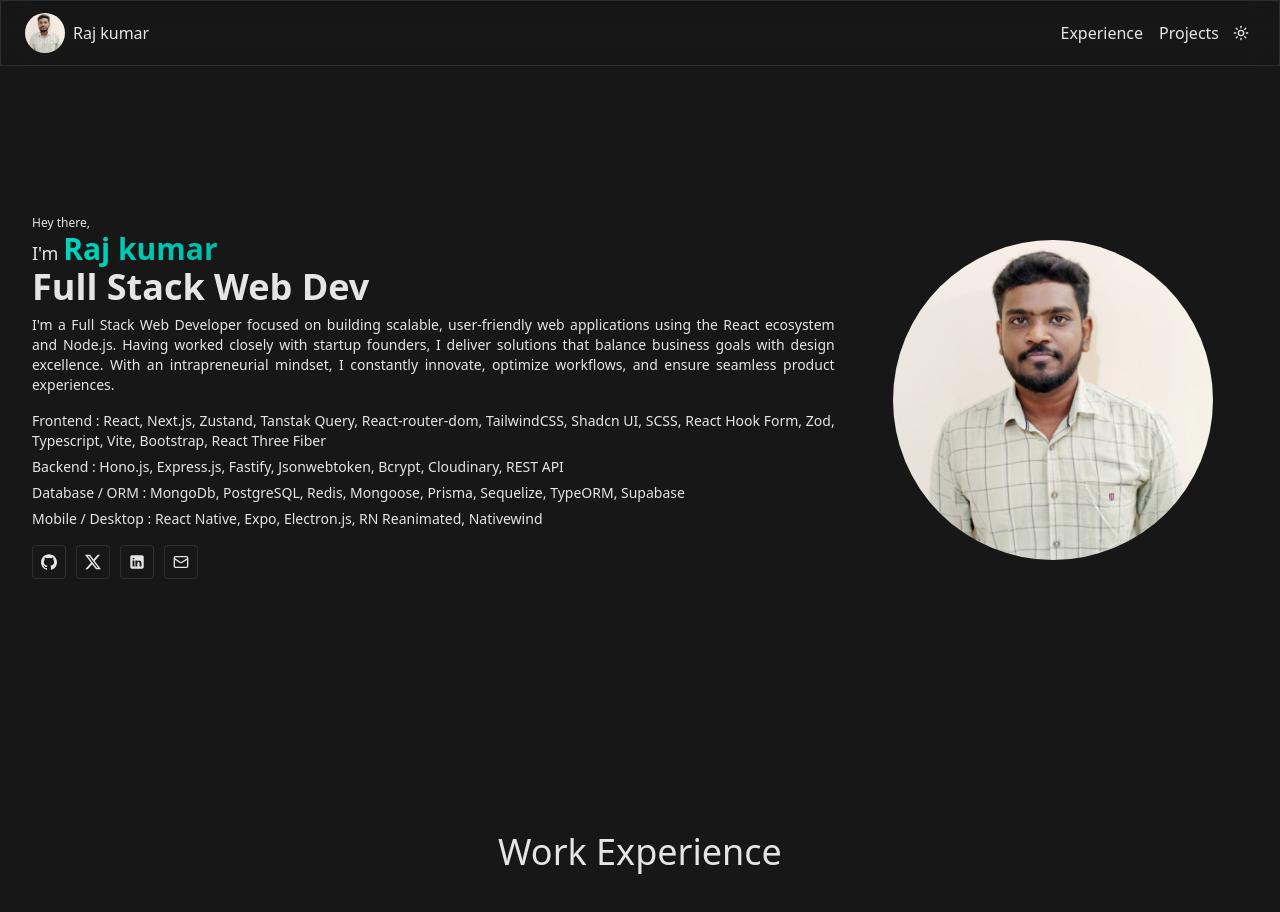
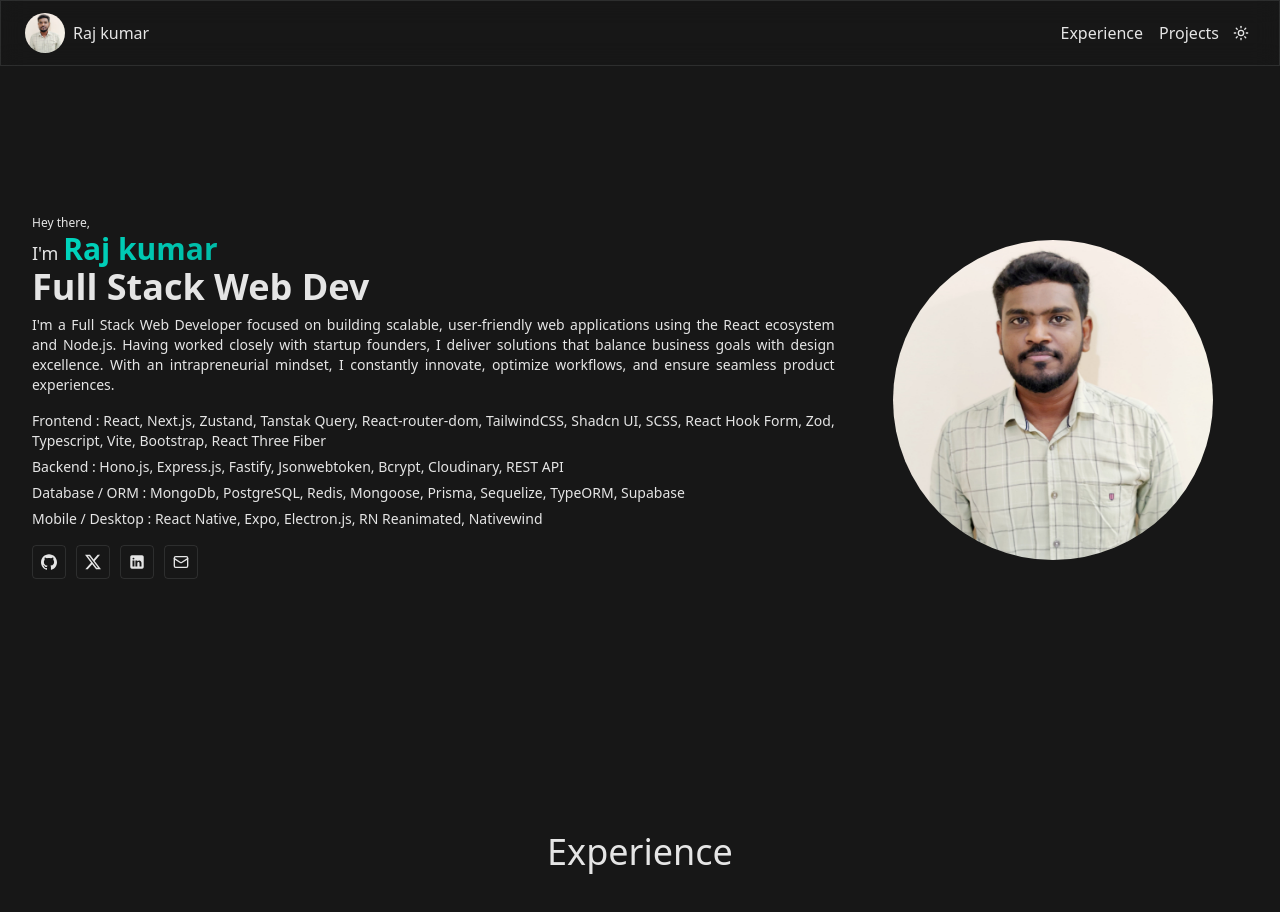
Before and after one commit to glRajkumar/portfolio, a Next.js app: page / in a window 1280 px wide. Shown: the top 912 px of the page. Built offline with nearby package versions, Linux system fonts and the light colour scheme.

Commit message:
max-w-7xl

```diff
--- a/components/home/experiences.tsx
+++ b/components/home/experiences.tsx
@@ -4,11 +4,11 @@ import { experiences } from "./data";
 function Experiences() {
   return (
     <section className="p-8" id="experience">
-      <h3 className="mb-4 text-4xl text-center">Work Experience</h3>
+      <h3 className="mb-4 text-4xl text-center">Experience</h3>
 
       {
         experiences.map((ex, i) => (
-          <div key={ex.title} className="revealing mb-4 sm:mb-8 rounded-2xl border relative isolate">
+          <div key={ex.title} className="revealing mb-4 sm:mb-8 max-w-7xl mx-auto rounded-2xl border relative isolate">
             <span className={`timeline-line w-px ${i === experiences.length - 1 ? "[--h:90%] md:[--h:80%]" : ""} absolute top-12 -left-px bg-gradient-to-b from-border via-border to-teal-600 dark:to-teal-300 rounded-full`}></span>
 
             <div className="df justify-between flex-wrap sm:gap-4 p-4 pl-7 sticky top-20 rounded-2xl bg-secondary border shadow dark:shadow-white/10">
--- a/components/home/intro.tsx
+++ b/components/home/intro.tsx
@@ -12,7 +12,7 @@ const icons: any = {
 
 function Intro() {
   return (
-    <section className="grid lg:grid-cols-3 items-center content-center gap-6 min-h-svh p-8 max-lg:pt-24">
+    <section className="grid lg:grid-cols-3 items-center content-center gap-6 max-w-7xl mx-auto min-h-svh p-8 max-lg:pt-24">
       <div className="animate-slide-fade sm:text-lg lg:col-span-2">
         <p className="text-xs">Hey there,</p>
         <h1 className="font-medium">I'm <span className="text-2xl sm:text-3xl font-semibold bg-linear-to-r from-teal-400 to-teal-500 bg-clip-text text-transparent">Raj kumar</span></h1>
--- a/components/home/projects.tsx
+++ b/components/home/projects.tsx
@@ -8,7 +8,7 @@ type props = {
 
 function Card({ title, list }: props) {
   return (
-    <>
+    <div className="max-w-7xl mx-auto">
       <div className="mb-2 text-lg font-medium">{title} Projects</div>
       <div className="grid lg:grid-cols-2 gap-6 lg:gap-8 mb-8">
         {
@@ -65,7 +65,7 @@ function Card({ title, list }: props) {
           ))
         }
       </div>
-    </>
+    </div>
   )
 }
 
```
